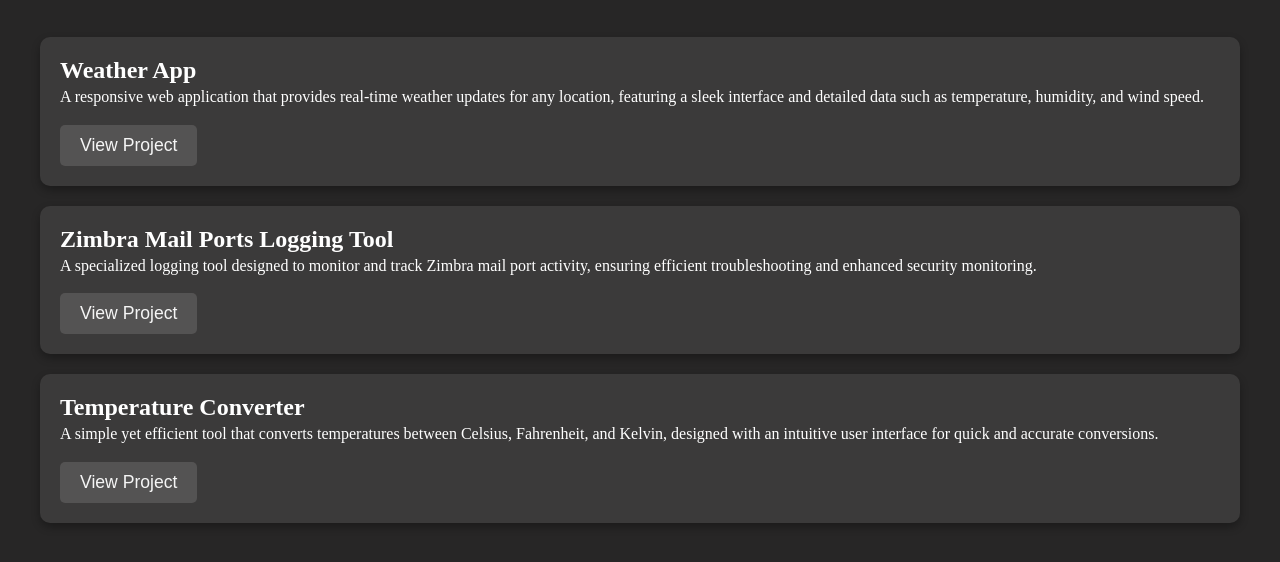
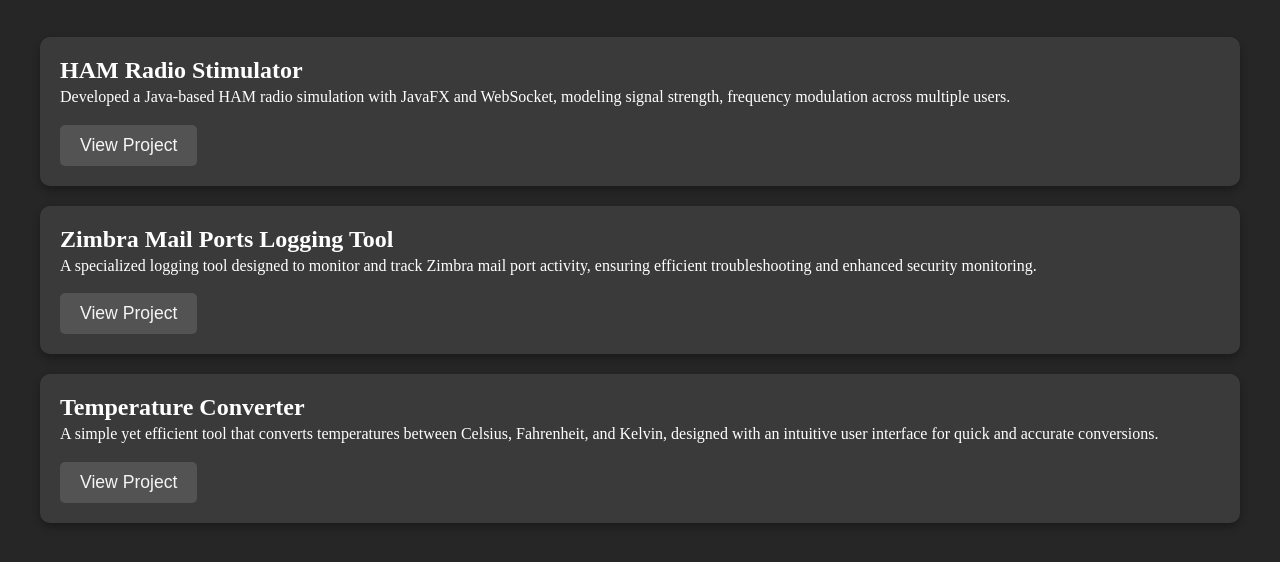
Before and after one commit to hieunguyen2711/My-Portfolio, a website: page Info HTML/projects.html in a window 1280 px wide. Shown: the part 138-700 px from the top of the page. Drawn offline with Linux system fonts and the light colour scheme.

Commit message:
Update new project in the Project sections

```diff
--- a/Info HTML/projects.html
+++ b/Info HTML/projects.html
@@ -44,8 +44,8 @@
     <div class="projects-container">
         <h1>My Projects</h1>
         <div class="project-card">
-            <h2>Weather App</h2>
-            <p>A responsive web application that provides real-time weather updates for any location, featuring a sleek interface and detailed data such as temperature, humidity, and wind speed.</p>
+            <h2>HAM Radio Stimulator</h2>
+            <p>Developed a Java-based HAM radio simulation with JavaFX and WebSocket, modeling signal strength, frequency modulation across multiple users.</p>
             <button class="project-link">View Project</button>
 
         </div>
```
